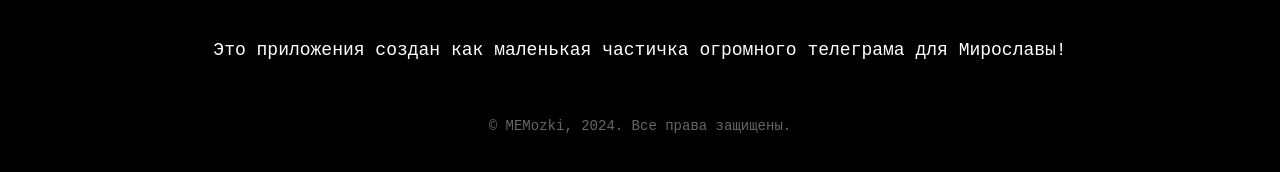
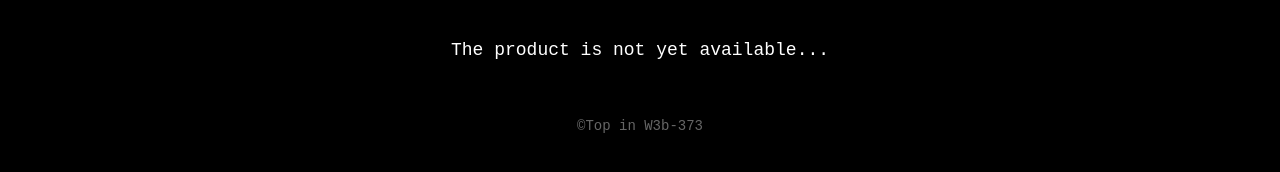
Before and after one commit to MEMozki/gelya, a plain HTML site: page index.html in a window 1280 px wide. Shown: the part 402-574 px from the top of the page. Drawn offline with Linux system fonts and the light colour scheme.

Commit message:
Update index.html

```diff
--- a/index.html
+++ b/index.html
@@ -3,7 +3,7 @@
 <head>
     <meta charset="UTF-8">
     <meta name="viewport" content="width=device-width, initial-scale=1.0">
-    <title>Мирослава - Частичка Телеграма</title>
+    <title>TOP-EYE</title>
     <style>
         /* Общий стиль для страницы */
         body {
@@ -37,14 +37,14 @@
     </style>
 </head>
 <body>
-    <img src="https://i.imgur.com/1WLO9Hk.jpeg" alt="Фото" class="image">
+    <img src="https://cdn.discordapp.com/attachments/816629557281030166/1327778958678425610/5611_20250112021623.png?ex=67844e04&is=6782fc84&hm=a6bb74a947e726633b3fbfbf1941b5a367af7019142694dcc3f08bbf9ae619c6&" alt="LOGO" class="image">
 
     <div class="content">
-        <p>Это приложения создан как маленькая частичка огромного телеграма для Мирославы!</p>
+        <p>The product is not yet available... </p>
     </div>
 
     <footer>
-        &copy; MEMozki, 2024. Все права защищены.
+        &copy;Top in W3b-373
     </footer>
 </body>
 </html>
```
